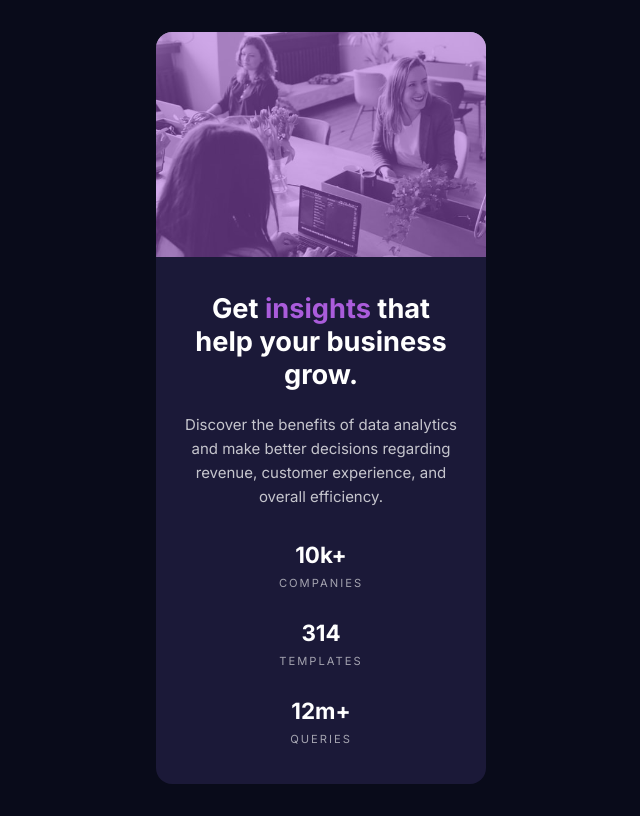
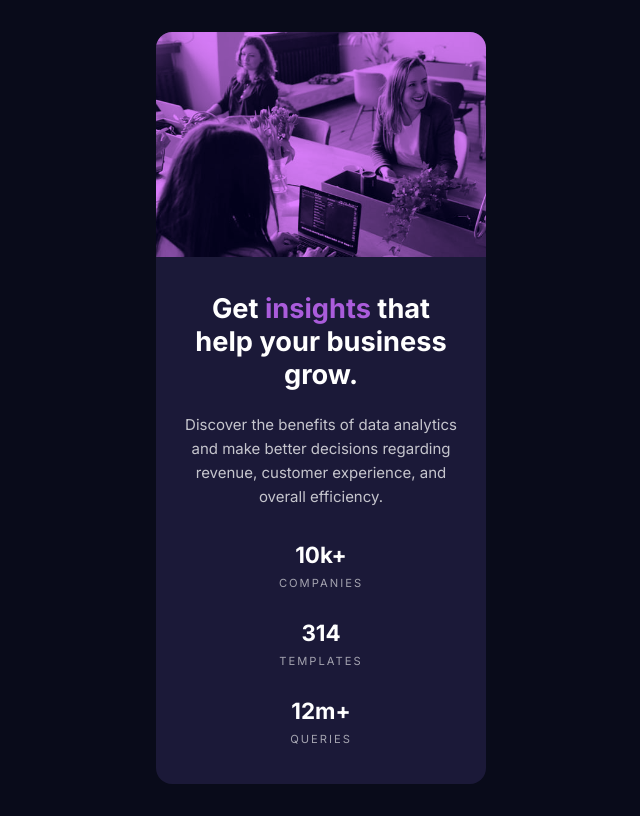
Before and after one commit to AlexandroMunera/FrontendMentor-StatsPreviewCard, a plain HTML site: page index.html in a window 1280 px wide. Shown: the whole page, without its empty margins (319-959 px from the left). Drawn offline with Linux system fonts and the light colour scheme.

Commit message:
Background overlay

```diff
--- a/index.html
+++ b/index.html
@@ -30,14 +30,12 @@
   </head>
   <body>
     <main class="card">
-      <div class="card__image-container">
-        <div class="card__image-background-color">
-        </div>
-        <div class="card__image"></div>
-      </div>
+      <div class="card__image"></div>
 
       <div class="card__info">
-        <h2 class="card__title">Get <span>insights</span> that help your business grow.</h2>
+        <h2 class="card__title">
+          Get <span>insights</span> that help your business grow.
+        </h2>
         <p class="card__descri">
           Discover the benefits of data analytics and make better decisions
           regarding revenue, customer experience, and overall efficiency.
--- a/style.scss
+++ b/style.scss
@@ -30,36 +30,23 @@ body {
   overflow: hidden;
   max-width: 330px;
 
-  &__image-container {
-    position: relative;
-
-  }
-
-  &__image-background-color {
-    position: absolute;
-    top: 0;
-    left: 0;
-    right: 0;
-    bottom: 0;
-    background-color: $Soft-violet-accent;
-    opacity: .5;
-  }
-
   &__image {
-    background-image: url("./images/image-header-desktop.jpg");
+    background-image: url("./images/image-header-desktop.jpg"),
+      linear-gradient(hsl(277, 37%, 40%), hsl(277, 37%, 40%));
+    background-blend-mode: overlay;
     background-repeat: no-repeat;
     background-size: cover;
     width: 100%;
     min-height: 225px;
   }
 
-  &__info{
-      padding: .8rem 1.8rem;
+  &__info {
+    padding: 0.8rem 1.8rem;
     text-align: center;
     margin-bottom: 1.6rem;
   }
 
-  &__title{
+  &__title {
     font-size: 1.7rem;
     color: white;
 
@@ -68,39 +55,38 @@ body {
     }
   }
 
-  &__descri{
+  &__descri {
     line-height: 1.5rem;
     color: $Slightly-transparent-white-paragraph;
     margin-bottom: 2rem;
   }
 
-  &__stats-list{
+  &__stats-list {
     display: flex;
     flex-direction: column;
     gap: 1.8rem;
 
-      @media(max-width: 375px){
+    @media (max-width: 375px) {
       flex-direction: row;
     }
   }
 
-  &__stat{
+  &__stat {
     display: flex;
     flex-direction: column;
-      gap: .5rem;
+    gap: 0.5rem;
   }
 
-  &__stat-cant{
+  &__stat-cant {
     font-size: 1.4rem;
     color: $White-heading-stats;
     font-weight: 700;
   }
 
-  &__stat-title{
+  &__stat-title {
     text-transform: uppercase;
-      font-size: .7rem;
+    font-size: 0.7rem;
     color: $Slightly-transparent-white-stat-headings;
     letter-spacing: 2px;
-
   }
 }
```
Also changed, not shown: style.css, 1 other file. Lines whose indentation alone changed are shown as unchanged.
